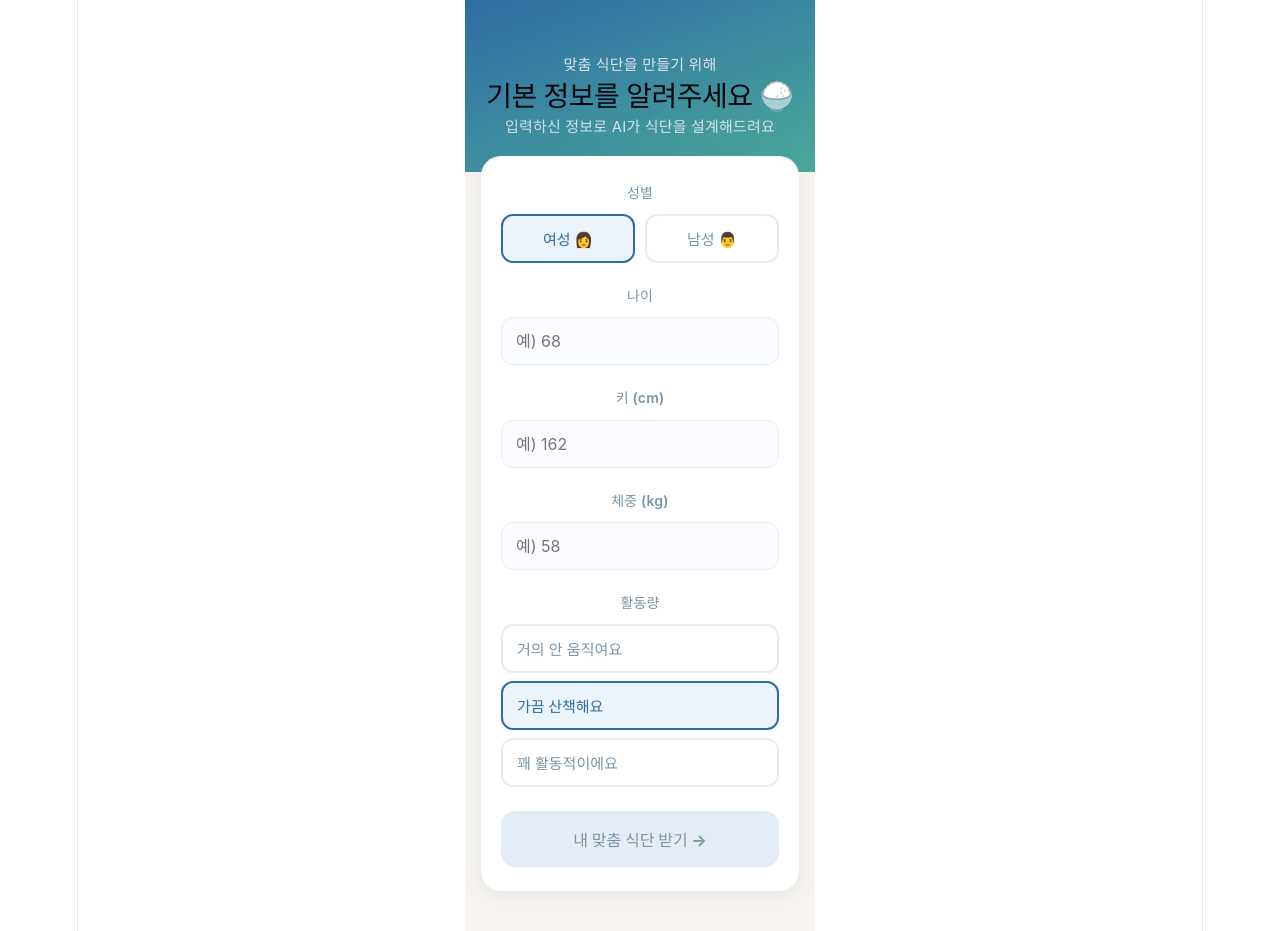
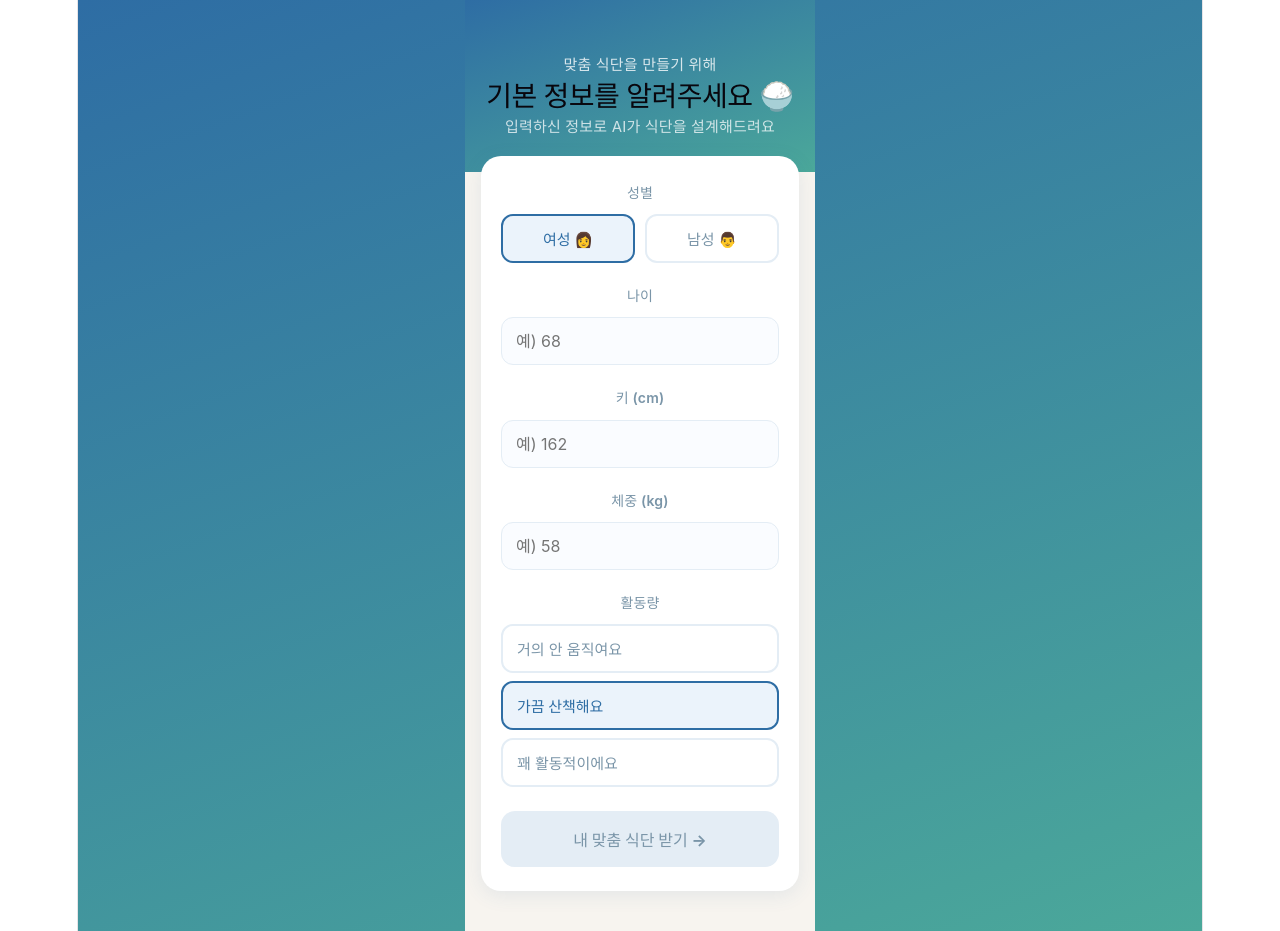
Before and after one commit to sypyun-a11y/hankki-app, a React (Vite) app: page / in a window 1280 px wide. Built offline with nearby package versions, Linux system fonts and the light colour scheme.

Commit message:
fix: web layout background

```diff
--- a/src/App.jsx
+++ b/src/App.jsx
@@ -378,11 +378,14 @@ function MainApp({ userInfo, weeklyMenus, onReset }) {
 export default function App() {
   const [appState, setAppState] = useState(null);
 
-  if (!appState) {
-    return <Onboarding onComplete={(data) => setAppState(data)} />;
-  }
-
-  return <MainApp userInfo={appState.userInfo} weeklyMenus={appState.weeklyMenus} onReset={() => setAppState(null)} />;
+  return (
+    <div style={{ minHeight: "100vh", background: `linear-gradient(160deg, #2E6DA4, #4BA89A)`, display: "flex", justifyContent: "center" }}>
+      {!appState
+        ? <Onboarding onComplete={(data) => setAppState(data)} />
+        : <MainApp userInfo={appState.userInfo} weeklyMenus={appState.weeklyMenus} onReset={() => setAppState(null)} />
+      }
+    </div>
+  );
 }
 
 const labelSt = { display: "block", fontSize: 14, color: COLORS.sub, fontWeight: 600, marginBottom: 8 };
```
